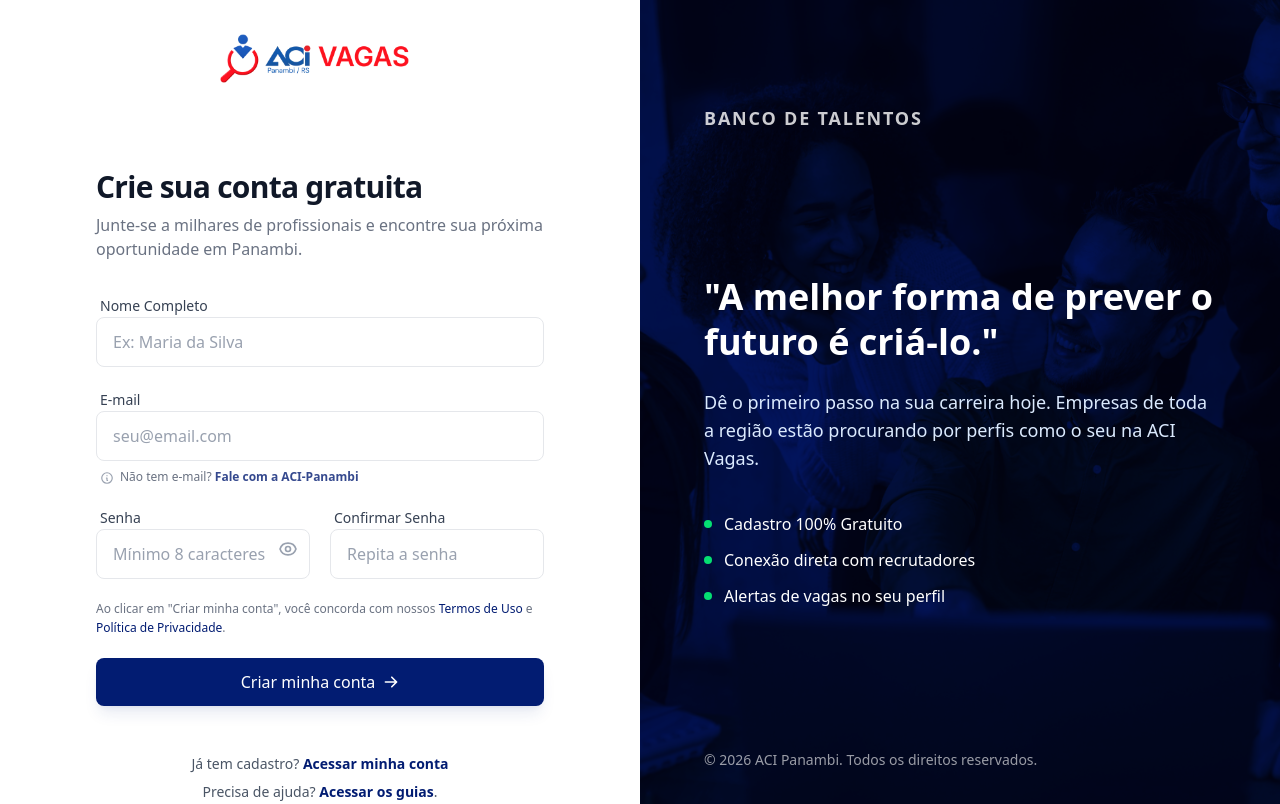
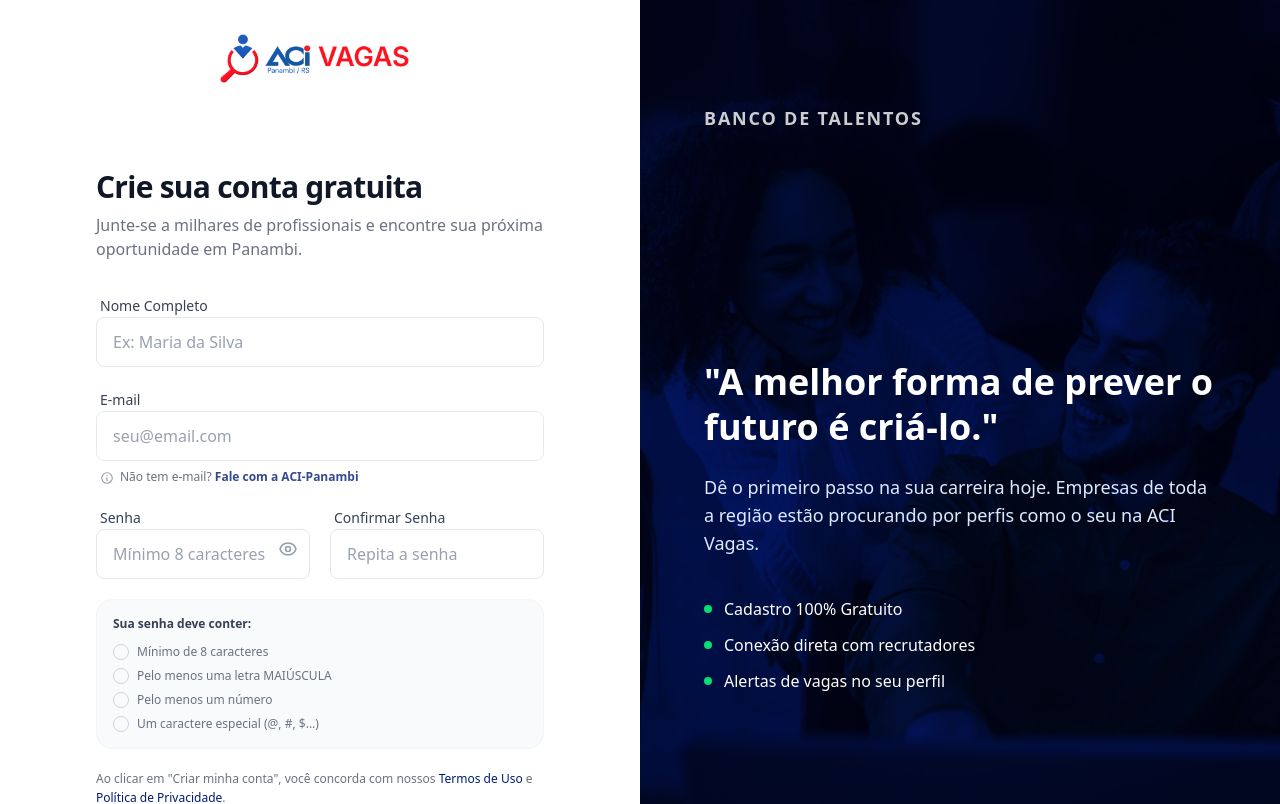
Before and after one commit to Yuri4Franco/app-emprego, a Next.js app: page /cadastrar in a window 1280 px wide. Shown: the top 804 px of the page. Built offline with nearby package versions, Linux system fonts and the light colour scheme; no server answers.

Commit message:
atualização check password

```diff
--- a/src/app/(auth)/cadastrar/page.tsx
+++ b/src/app/(auth)/cadastrar/page.tsx
@@ -2,7 +2,7 @@
 
 import { useState } from "react";
 import Link from "next/link";
-import { useRouter } from "next/navigation"; // Importado para redirecionamento
+import { useRouter } from "next/navigation";
 import { useForm } from "react-hook-form";
 import { zodResolver } from "@hookform/resolvers/zod";
 import { z } from "zod";
@@ -13,28 +13,27 @@ import {
   HiOutlineEyeOff,
   HiArrowRight,
   HiOutlineInformationCircle,
+  HiCheckCircle,
+  HiXCircle
 } from "react-icons/hi";
 import Image from "next/image";
-import toast from "react-hot-toast"; // Importado para feedbacks
+import toast from "react-hot-toast";
 
 import Logo from "@/src/assets/logos/logo-transparente.webp";
 import bgAuth from "@/src/assets/backgrounds/bg-cadastrar.webp";
 import api from "@/src/services/api";
 
-// 1. Schema de Validação (Alinhado com as regras do Backend)
+// 1. Schema de Validação
 const registerSchema = z
   .object({
     name: z.string().min(3, "Por favor, digite seu nome completo"),
     email: z.string().email("Digite um e-mail válido"),
     password: z
       .string()
-      .min(8, "A senha deve ter pelo menos 8 caracteres")
-      .regex(/[a-zA-Z]/, "A senha deve conter letras")
-      .regex(/[0-9]/, "A senha deve conter números")
-      .regex(
-        /[@#$!%*?&]/,
-        "A senha deve conter um caractere especial (@, #, $, etc)",
-      ),
+      .min(8, "A senha deve ter no mínimo 8 caracteres")
+      .regex(/[A-Z]/, "Deve conter ao menos uma letra maiúscula")
+      .regex(/[0-9]/, "Deve conter ao menos um número")
+      .regex(/[^a-zA-Z0-9]/, "Deve conter ao menos um caractere especial"),
     confirmPassword: z.string(),
   })
   .refine((data) => data.password === data.confirmPassword, {
@@ -47,15 +46,31 @@ type RegisterFormData = z.infer<typeof registerSchema>;
 export default function RegisterPage() {
   const [showPassword, setShowPassword] = useState(false);
   const [isLoading, setIsLoading] = useState(false);
-  const router = useRouter(); // Instanciando o router
+  const router = useRouter();
 
   const {
     register,
     handleSubmit,
+    watch, // ✨ IMPORTADO PARA O CHECKLIST
     formState: { errors },
   } = useForm<RegisterFormData>({
     resolver: zodResolver(registerSchema),
+    mode: "onChange", // Para validar enquanto a pessoa digita
   });
+
+  // ✨ OBSERVADOR DA SENHA PARA O CHECKLIST
+  const currentPassword = watch("password", "");
+
+  // Regras de negócio da senha para o UI
+  const passwordRules = [
+    { label: "Mínimo de 8 caracteres", isValid: currentPassword.length >= 8 },
+    { label: "Pelo menos uma letra MAIÚSCULA", isValid: /[A-Z]/.test(currentPassword) },
+    { label: "Pelo menos um número", isValid: /[0-9]/.test(currentPassword) },
+    { label: "Um caractere especial (@, #, $...)", isValid: /[^a-zA-Z0-9]/.test(currentPassword) },
+  ];
+
+  // Verifica se todas as regras da senha estão OK para habilitar o botão
+  const isPasswordValid = passwordRules.every(rule => rule.isValid);
 
   const onSubmit = async (data: RegisterFormData) => {
     setIsLoading(true);
@@ -66,15 +81,10 @@ export default function RegisterPage() {
         senha: data.password,
       };
 
-      // Chamada real para a sua rota do backend
       await api.post("/register", payload);
 
-      // ✨ O PULO DO GATO: Salva o e-mail na sessão temporária da aba
       sessionStorage.setItem("@ACI:pendingEmail", data.email);
-
       toast.success("Conta criada com sucesso!");
-
-      // Redireciona
       router.push("/verificar-email");
     } catch (error: any) {
       const mensagemErro =
@@ -119,6 +129,7 @@ export default function RegisterPage() {
               error={errors.name?.message}
               {...register("name")}
             />
+
             <div>
               <Input
                 label="E-mail"
@@ -151,7 +162,8 @@ export default function RegisterPage() {
                   label="Senha"
                   type={showPassword ? "text" : "password"}
                   placeholder="Mínimo 8 caracteres"
-                  error={errors.password?.message}
+                  // Desligamos o texto vermelho nativo da senha para priorizar o checklist visual
+                  error={currentPassword.length > 0 && !isPasswordValid ? " " : undefined}
                   {...register("password")}
                 />
                 <button
@@ -160,11 +172,7 @@ export default function RegisterPage() {
                   className="absolute right-3 top-[34px] text-gray-400 hover:text-primary transition-colors"
                   tabIndex={-1}
                 >
-                  {showPassword ? (
-                    <HiOutlineEyeOff size={20} />
-                  ) : (
-                    <HiOutlineEye size={20} />
-                  )}
+                  {showPassword ? <HiOutlineEyeOff size={20} /> : <HiOutlineEye size={20} />}
                 </button>
               </div>
 
@@ -177,7 +185,28 @@ export default function RegisterPage() {
               />
             </div>
 
-            <p className="text-xs text-gray-500 leading-relaxed">
+            {/* ✨ CHECKLIST DE REQUISITOS DA SENHA */}
+            <div className="bg-gray-50 p-4 rounded-2xl border border-gray-100">
+              <p className="text-xs font-bold text-gray-700 mb-3">Sua senha deve conter:</p>
+              <ul className="space-y-2">
+                {passwordRules.map((rule, index) => (
+                  <li key={index} className="flex items-center gap-2">
+                    {rule.isValid ? (
+                      <HiCheckCircle className="text-emerald-500 shrink-0" size={16} />
+                    ) : (
+                      <div className="w-4 h-4 rounded-full border border-gray-300 flex items-center justify-center shrink-0">
+                        {currentPassword.length > 0 && <HiXCircle className="text-red-400 opacity-50" size={16} />}
+                      </div>
+                    )}
+                    <span className={`text-xs ${rule.isValid ? 'text-gray-900 font-medium' : 'text-gray-500'}`}>
+                      {rule.label}
+                    </span>
+                  </li>
+                ))}
+              </ul>
+            </div>
+
+            <p className="text-xs text-gray-500 leading-relaxed text-center md:text-left">
               Ao clicar em "Criar minha conta", você concorda com nossos{" "}
               <Link href="/termos" className="text-primary hover:underline">
                 Termos de Uso
@@ -194,8 +223,9 @@ export default function RegisterPage() {
 
             <ButtonType
               variant="primary"
-              className="w-full justify-center py-3 text-base shadow-lg shadow-blue-900/10 group"
-              disabled={isLoading}
+              className="w-full justify-center py-3.5 text-base shadow-lg shadow-blue-900/10 group"
+              // ✨ Só habilita o botão se não estiver carregando, se a senha for válida e se as senhas forem iguais
+              disabled={isLoading || !isPasswordValid || currentPassword !== watch("confirmPassword")}
             >
               {isLoading ? (
                 "Criando conta..."
@@ -207,6 +237,7 @@ export default function RegisterPage() {
               )}
             </ButtonType>
           </form>
+
           <div className="text-center pt-4 space-y-2">
             <p className="text-center text-sm text-gray-600">
               Já tem cadastro?{" "}
@@ -232,7 +263,7 @@ export default function RegisterPage() {
         </div>
       </div>
 
-      {/* --- LADO DIREITO: BRANDING (MANTIDO EXATAMENTE IGUAL) --- */}
+      {/* --- LADO DIREITO: BRANDING --- */}
       <div className="hidden lg:block w-1/2 relative bg-primary">
         <div className="absolute inset-0 bg-primary z-10 mix-blend-multiply"></div>
         <Image
```
